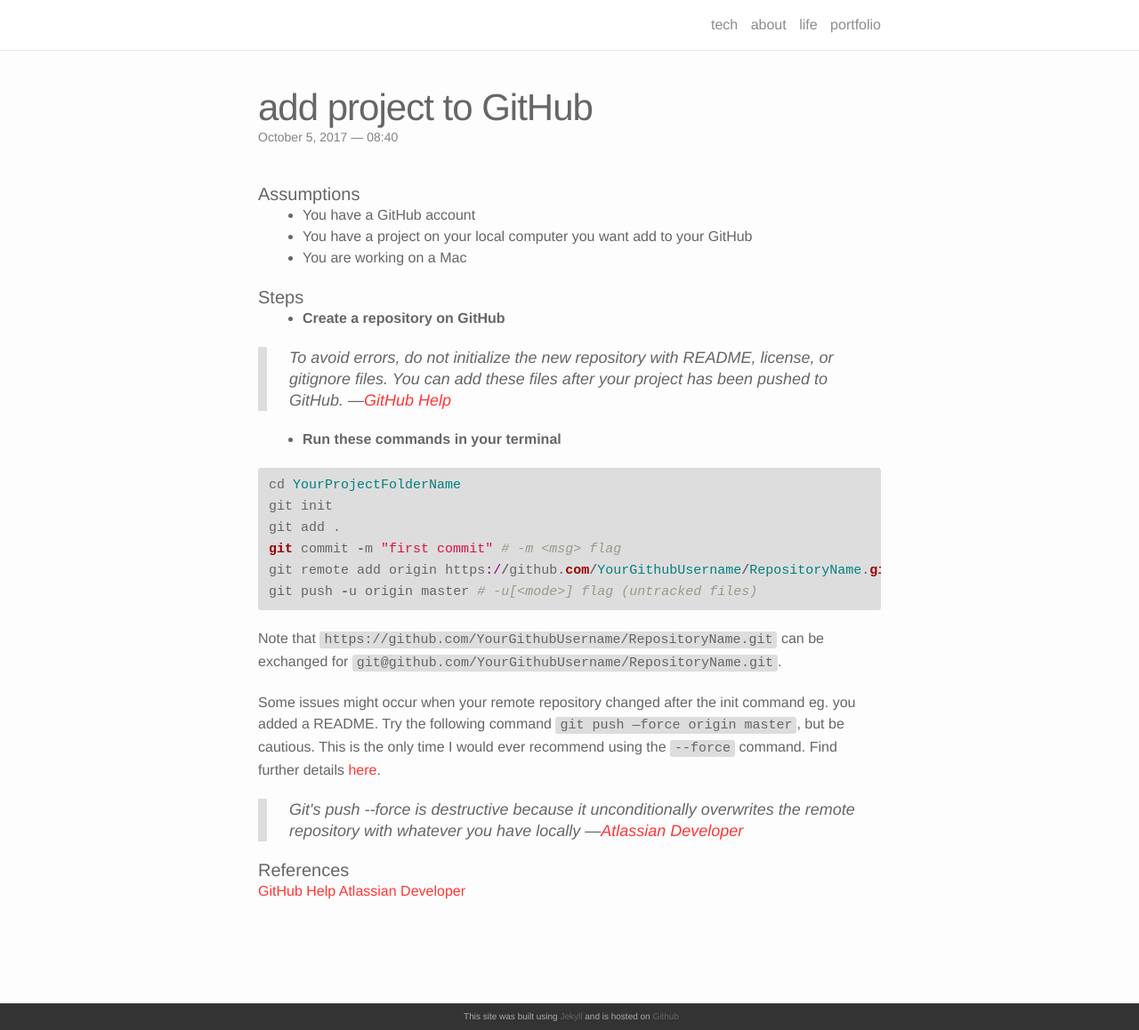
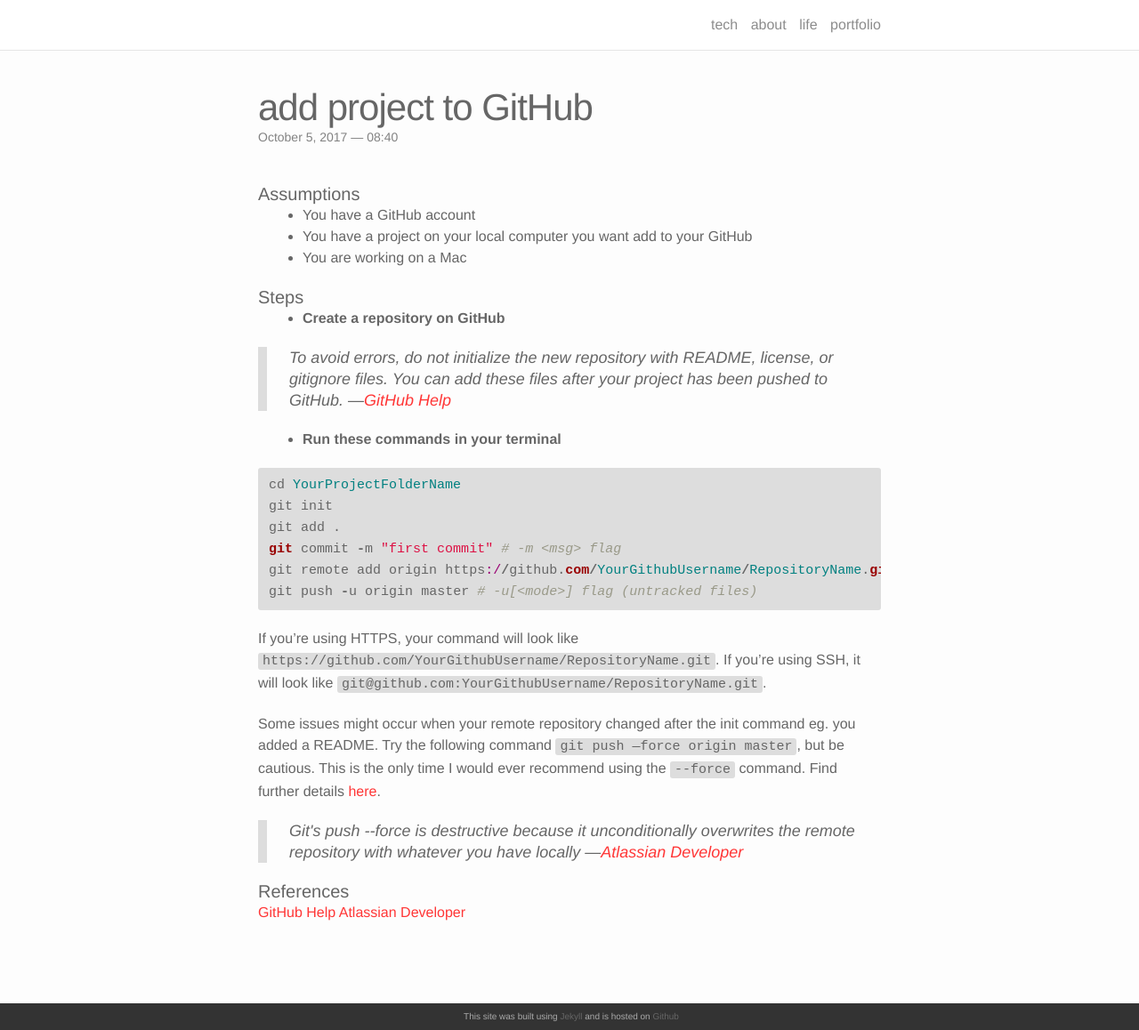
Before and after one commit to annelledejager/blog, a Jekyll site: the page built from _posts/2017-10-05-git.markdown, in a window 1280 px wide and 1158 px high. Shown: the whole window at 89% size. Built offline with Jekyll 4.4.1, drawn with Linux system fonts in a browser that asks for light colours; nearby versions of some CDN libraries; comment, search, counter and statistics services are not loaded.

Commit message:
Update post

```diff
--- a/_posts/2017-10-05-git.markdown
+++ b/_posts/2017-10-05-git.markdown
@@ -34,7 +34,7 @@ git push -u origin master # -u[<mode>] flag (untracked files)
 
 {% endhighlight %}
 
-Note that `https://github.com/YourGithubUsername/RepositoryName.git` can be exchanged for `git@github.com/YourGithubUsername/RepositoryName.git`.
+If you're using HTTPS, your command will look like `https://github.com/YourGithubUsername/RepositoryName.git`. If you're using SSH, it will look like `git@github.com:YourGithubUsername/RepositoryName.git`.
 
 Some issues might occur when your remote repository changed after the init command eg. you added a README. Try the following command `git push —force origin master`, but be cautious. This is the only time I would ever recommend using the `--force` command. Find further details <a href="https://developer.atlassian.com/blog/2015/04/force-with-lease/">here</a>.
 
```
